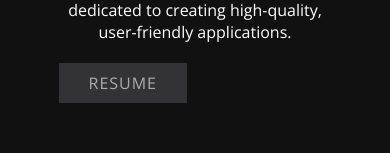
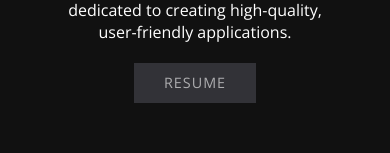
Before and after one commit to harshitverma2103/Harshit_Portfolio, a React (Vite) app: page / in a window 390 px wide. Shown: the part 232-385 px from the top of the page. Built offline with nearby package versions, Linux system fonts and the light colour scheme.

Commit message:
fix button style on mobile view

```diff
--- a/src/components/Common/Button/styles.css
+++ b/src/components/Common/Button/styles.css
@@ -1,7 +1,3 @@
-.button-container {
-     display: flex;
- }
-
 .btn-flip {
      opacity: 1;
      outline: 0;
@@ -55,3 +51,16 @@
      content: attr(data-front);
      transform: translateY(0) rotateX(0);
 }
+
+@media (max-width: 600px) {
+     .btn-flip {
+          font-size: 0.9rem;
+          padding: 0 20px;
+          line-height: 35px;
+     }
+
+     .button-container {
+          flex-direction: column;
+          align-items: center;
+     }
+}
```
Lines whose indentation alone changed are shown as unchanged.
